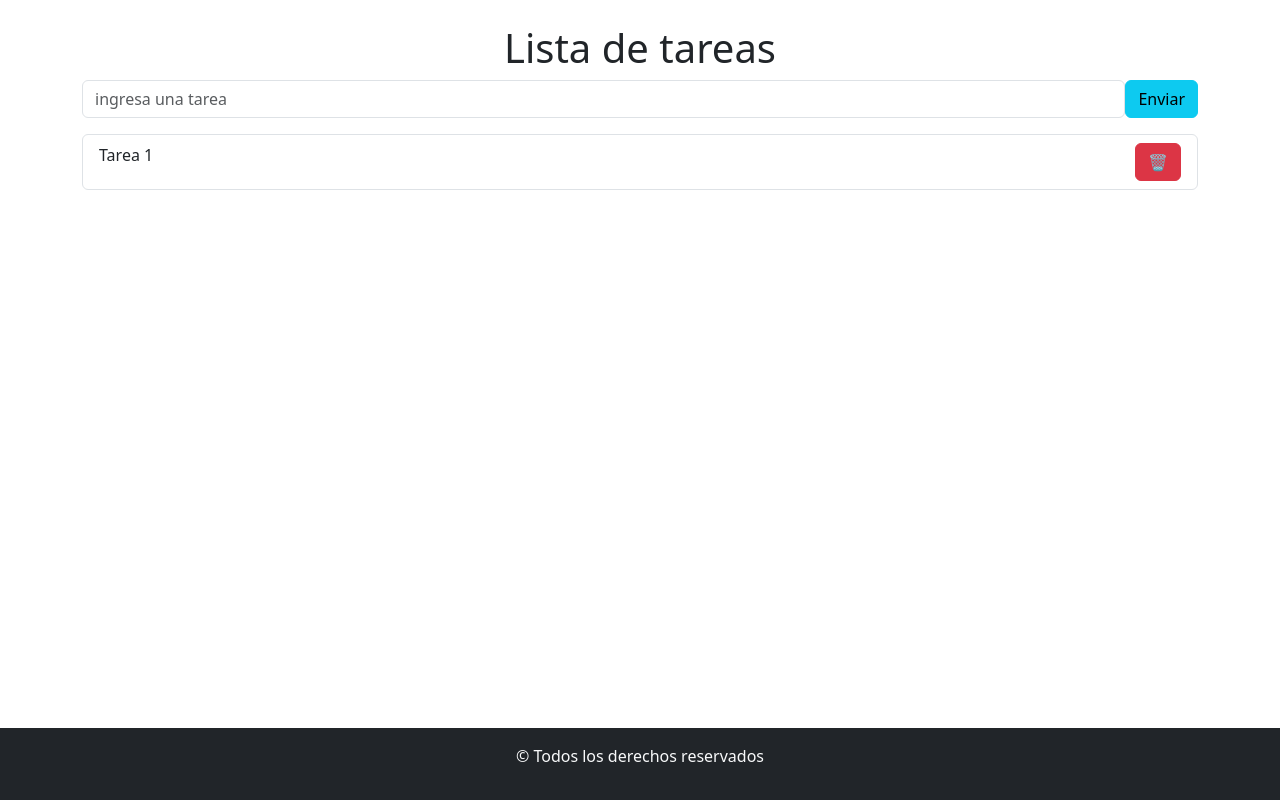
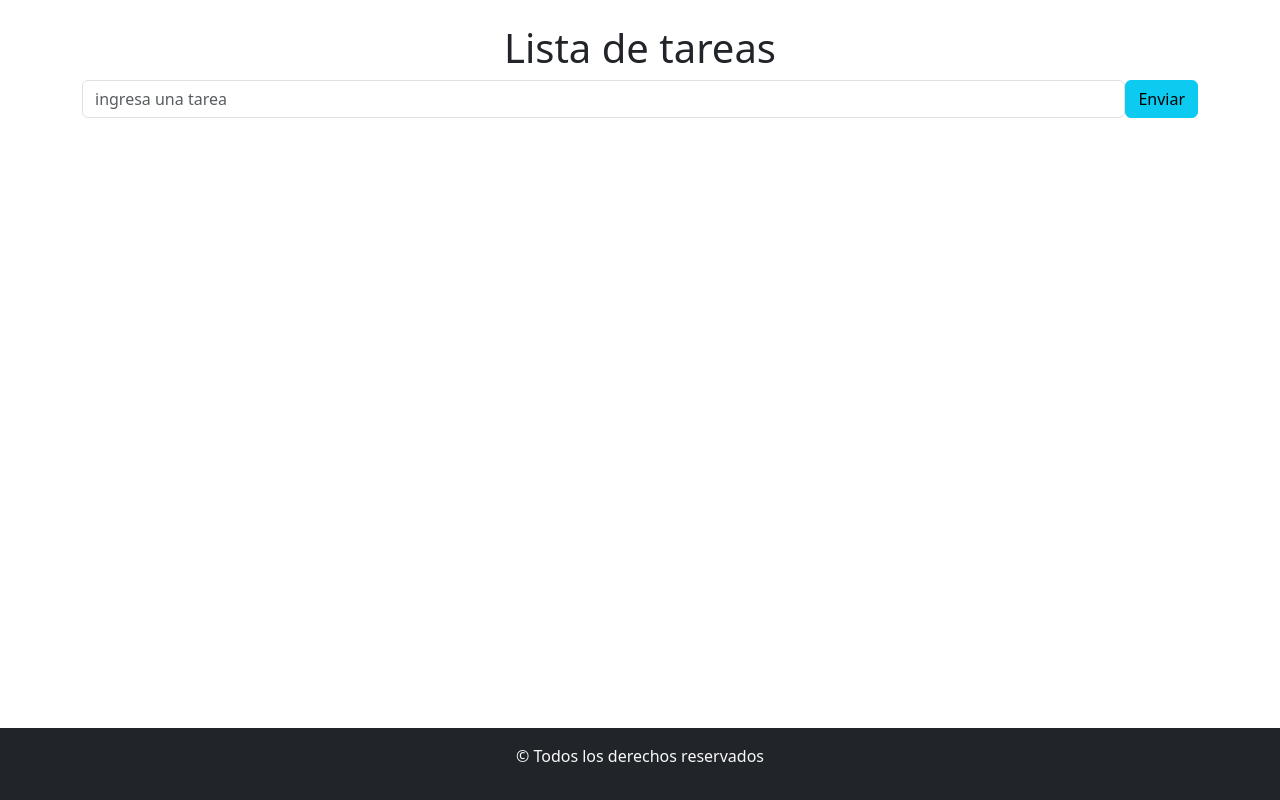
Before and after one commit to KR3RULIE/TP-React-ejercicio04-05, a React (Vite) app: page / in a window 1280 px wide. Built offline with nearby package versions, Linux system fonts and the light colour scheme.

Commit message:
mostramos la tarea en la lista

```diff
--- a/src/components/FormularioTarea.jsx
+++ b/src/components/FormularioTarea.jsx
@@ -11,7 +11,7 @@ const FormularioTarea = () => {
     e.preventDefault();
     console.log("aqui deberia guardar la tarea");
     setTareas([...tareas, tarea]);
-    setTarea("")
+    setTarea("");
   };
 
   return (
@@ -29,7 +29,7 @@ const FormularioTarea = () => {
           </Button>
         </Form.Group>
       </Form>
-      <ListaTarea />
+      <ListaTarea tareas={tareas} />
     </section>
   );
 };
--- a/src/components/ItemsTarea.jsx
+++ b/src/components/ItemsTarea.jsx
@@ -1,8 +1,8 @@
 import { Button, ListGroup } from "react-bootstrap";
-const ItemsTarea = () => {
+const ItemsTarea = ({ nombreTarea }) => {
   return (
     <ListGroup.Item className="d-flex justify-content-between">
-      Tarea 1 <Button variant="danger">🗑</Button>
+      {nombreTarea} <Button variant="danger">🗑</Button>
     </ListGroup.Item>
   );
 };
--- a/src/components/ListaTarea.jsx
+++ b/src/components/ListaTarea.jsx
@@ -1,9 +1,11 @@
 import ListGroup from "react-bootstrap/ListGroup";
 import ItemsTarea from "./ItemsTarea";
-const ListaTarea = () => {
+const ListaTarea = ({ tareas }) => {
   return (
     <ListGroup>
-      <ItemsTarea />
+      {tareas.map((item, indice) => (
+        <ItemsTarea key={indice} nombreTarea={item}/>
+      ))}
     </ListGroup>
   );
 };
```
